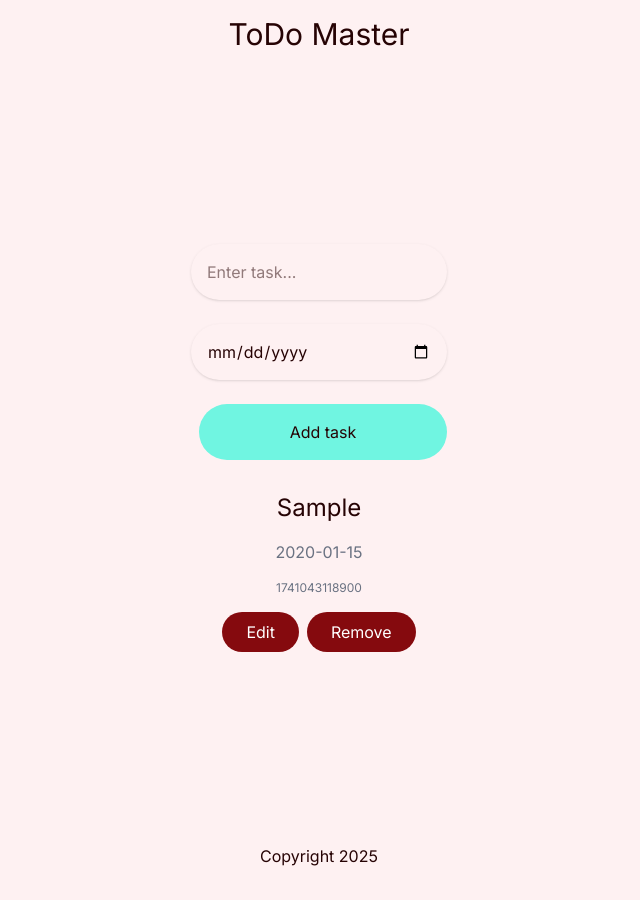
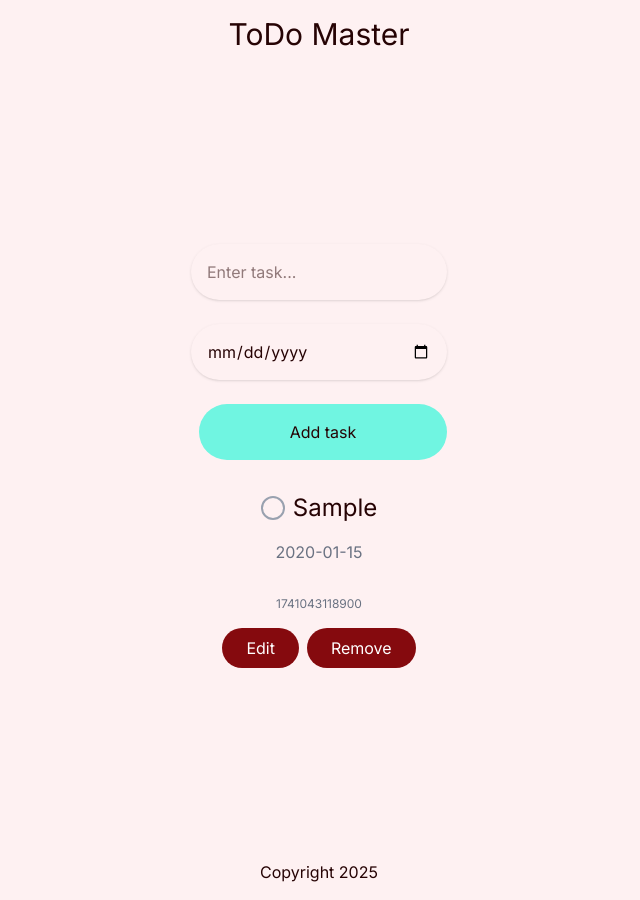
Before and after one commit to jonte265/todo-list-react, a React (Vite) app: page / in a window 1280 px wide. Both pictures are taken after typing "Sample", "2020-01-15" into the empty fields and a click on the button "Add task". Shown: the whole page, without its empty margins (321-961 px from the left). Built offline with nearby package versions, Linux system fonts and the light colour scheme.

Commit message:
add checkbox

```diff
--- a/src/components/TodoForm.tsx
+++ b/src/components/TodoForm.tsx
@@ -20,6 +20,7 @@ function TodoForm() {
     const newTodoTask = {
       todo: newTask,
       date: newDate,
+      done: false,
       id: Date.now(),
     };
 
--- a/src/components/TodoList.tsx
+++ b/src/components/TodoList.tsx
@@ -5,8 +5,15 @@ function TodoList({ todolist }) {
     <div>
       {todolist.map((tasks, index) => (
         <div className='flex flex-col gap-4 justify-center items-center items-centertext-2xl p-4 '>
-          <h2 className='text-2xl'>{tasks.todo}</h2>
+          <div className='flex justify-center items-center gap-2'>
+            <input
+              className='w-6 h-6 rounded-full appearance-none border-2 border-gray-400 checked:bg-blue-500 checked:border-blue-500 focus:outline-none cursor-pointer transition duration-200'
+              type='checkbox'
+            />
+            <h2 className='text-2xl'>{tasks.todo}</h2>
+          </div>
           <p className='text-gray-500'>{tasks.date}</p>
+          <p className='text-gray-500'>{tasks.done}</p>
           <p className='text-gray-500 text-xs'>{tasks.id}</p>
 
           <div className='flex flex-row gap-2'>
```
